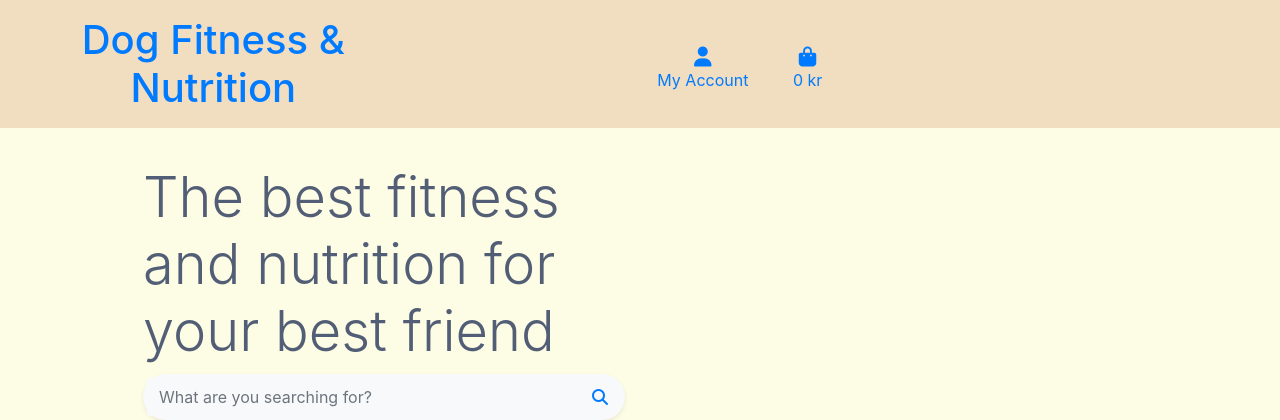
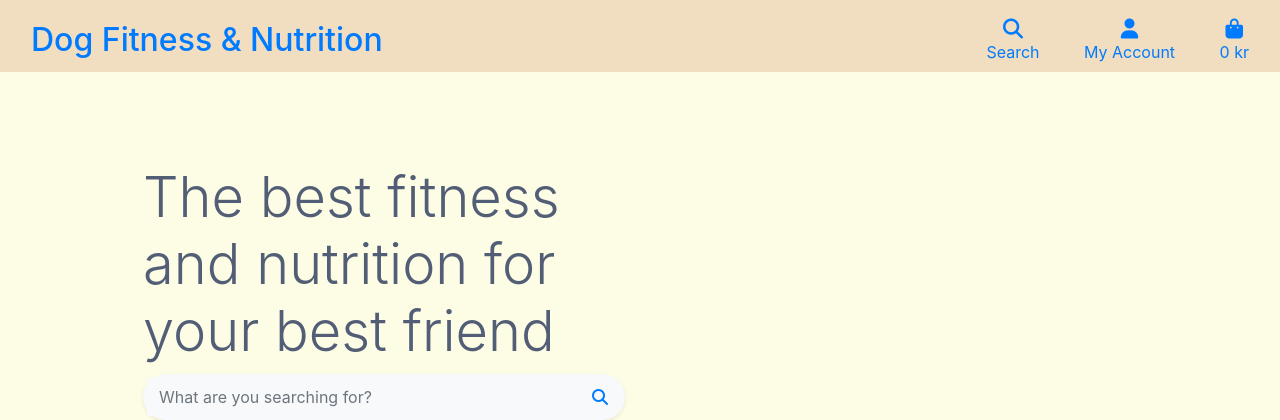
Before and after one commit to BradleyMurrell/dog-fitness-and-nutrition, a Django app: page / in a window 1280 px wide. Shown: the top 420 px of the page. Run offline with Django 4.2, Linux system fonts and the light colour scheme; some libraries are stand-ins or nearby versions.

Commit message:
Add dropdown search in navbar

```diff
--- a/templates/base.html
+++ b/templates/base.html
@@ -44,15 +44,37 @@
 <body>
   <header class="container-fluid fixed-top">
     <div id="topnav" class="row pt-lg-2 d-nine d-lg-flex">
-      <div class="col-12 col-lg-4 my-auto py-lg-0 text-center">
+      <div class="col-12 col-lg-6 my-auto py-lg-0 text-center text-lg-left">
         <a href="{% url 'home' %}" class="nav-link main-logo-link">
-          <h1>Dog Fitness &amp; Nutrition</h1>
+          <h2 class="logo-font my-0">Dog Fitness &amp; Nutrition</h2>
         </a>
       </div>
-      <div class="col-12 col-lg-4 my-auto py-lg-0">
+      <div class="col-12 col-lg-6 my-auto py-1 py-lg-0">
         <ul class="list-inline list-unstyled text-center text-lg-right my-0">
           <li class="list-inline-item dropdown">
-            <a class=" nav-link" href="#" id="user-options" data-toggle="dropdown" aria-haspopup="true" aria-expanded="false">
+            <a class="text-black nav-link" href="#" id="user-options" data-toggle="dropdown" aria-haspopup="true" aria-expanded="false">
+              <div class="text-center">
+                <div><i class="fas fa-search fa-lg"></i></div>
+                <p class="my-0">Search</p>
+              </div>
+            </a>
+            <div class="dropdown-menu py-0">
+              <form method="GET" action="">
+                  <div class="input-group">
+                      <input class="form-control" type="text" name="q" placeholder="Enter search">
+                      <div class="input-group-append">
+                          <button class="form-control" type="submit">
+                              <span class="icon">
+                                  <i class="fas fa-search"></i>
+                              </span>
+                          </button>
+                      </div>
+                  </div>
+              </form>
+          </div>
+          </li>
+          <li class="list-inline-item dropdown">
+            <a class="text-black nav-link" href="#" id="user-options" data-toggle="dropdown" aria-haspopup="true" aria-expanded="false">
               <div class="text-center">
                 <div><i class="fas fa-user fa-lg"></i></div>
                 <p class="my-0">My Account</p>
```
